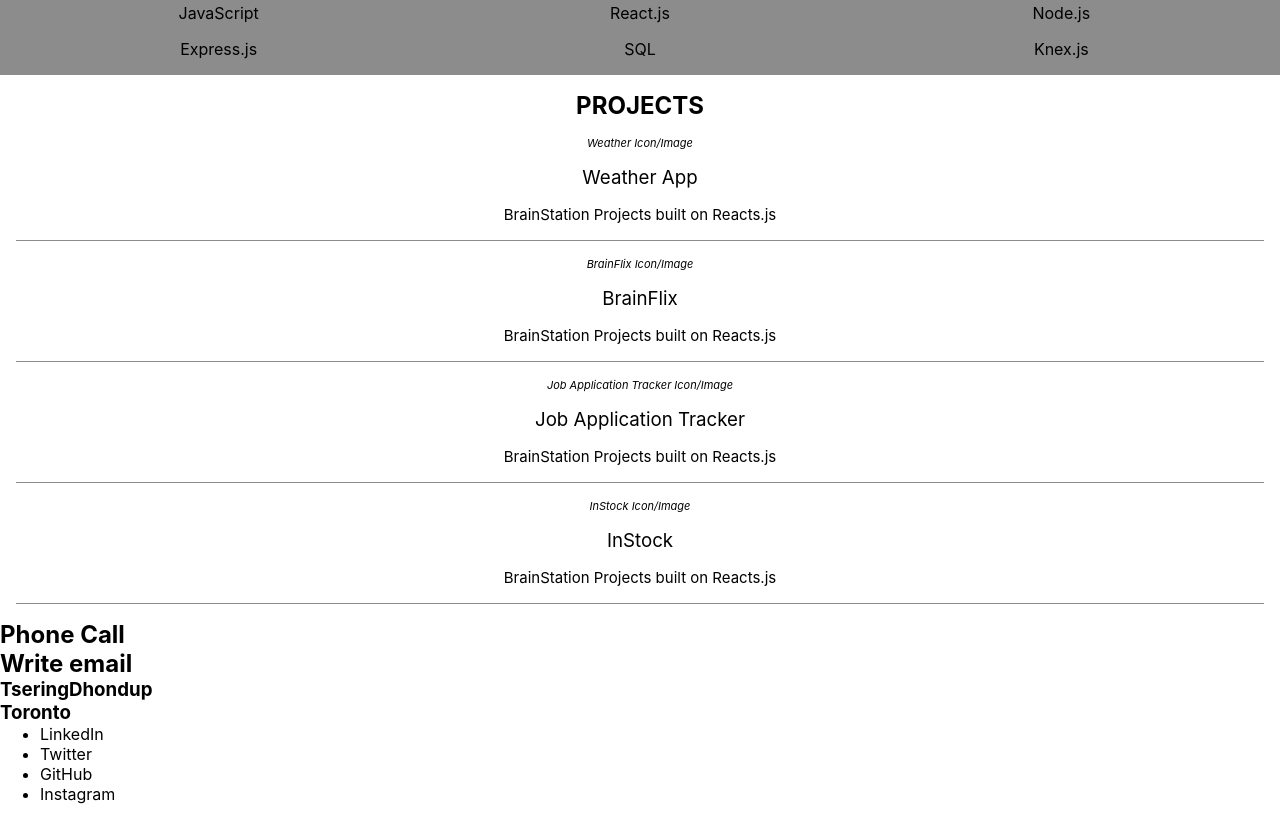
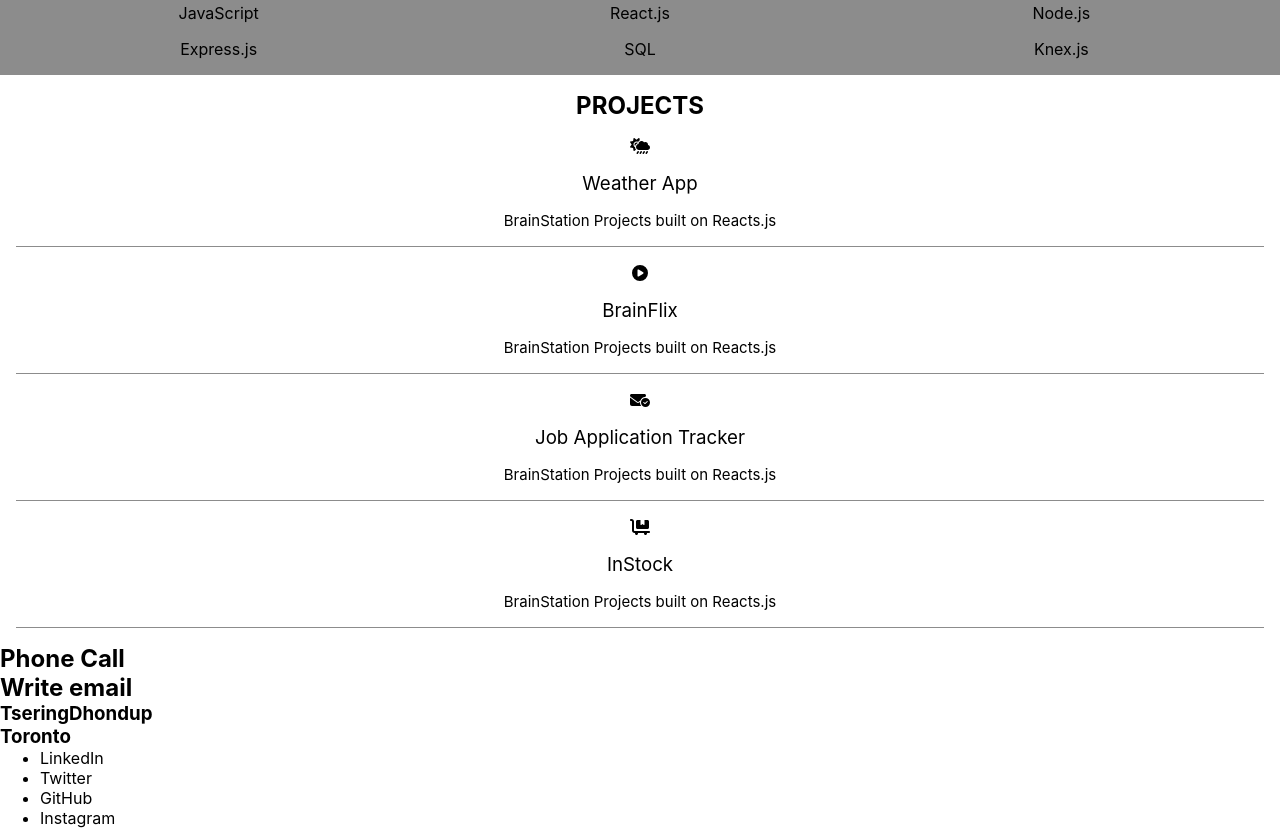
Before and after one commit to Tsedhondup/Portfolio, a React (Create React App) app: page / in a window 1280 px wide. Shown: the part 1920-2748 px from the top of the page. Before the commit the page ends 2724 px from the top, so only its background shows below. Built offline with nearby package versions, Linux system fonts and the light colour scheme.

Commit message:
Project icons created using fontawesome svg icons

```diff
--- a/src/Components/Works/Works.js
+++ b/src/Components/Works/Works.js
@@ -1,33 +1,43 @@
+import { FontAwesomeIcon } from "@fortawesome/react-fontawesome";
+import {
+  faCloudSunRain,
+  faCirclePlay,
+  faEnvelopeCircleCheck,
+  faCartFlatbed,
+} from "@fortawesome/free-solid-svg-icons";
 import "./Works.scss";
 const Works = () => {
   return (
     <section className="project-container">
       <h2 className="project-container__title">Projects</h2>
       <section className="projects">
-        <p className="projects__thumbnail">Weather Icon/Image</p>
+        <FontAwesomeIcon icon={faCloudSunRain} className="projects__icon" />
         <h3 className="projects__header">Weather App</h3>
         <p className="projects__description">
           BrainStation Projects built on Reacts.js
         </p>
       </section>
       <section className="projects">
-        <p className="projects__thumbnail">BrainFlix Icon/Image</p>
+        <FontAwesomeIcon icon={faCirclePlay} className="projects__icon" />
         <h3 className="projects__header">BrainFlix</h3>
         <p className="projects__description">
           BrainStation Projects built on Reacts.js
         </p>
       </section>
       <section className="projects">
-        <p className="projects__thumbnail">
-          Job Application Tracker Icon/Image
-        </p>
+        <FontAwesomeIcon
+          icon={faEnvelopeCircleCheck}
+          className="projects__icon"
+        />
+
         <h3 className="projects__header">Job Application Tracker</h3>
         <p className="projects__description">
           BrainStation Projects built on Reacts.js
         </p>
       </section>
       <section className="projects">
-        <p className="projects__thumbnail">InStock Icon/Image</p>
+        <FontAwesomeIcon icon={faCartFlatbed} className="projects__icon" />
+
         <h3 className="projects__header">InStock</h3>
         <p className="projects__description">
           BrainStation Projects built on Reacts.js
```
